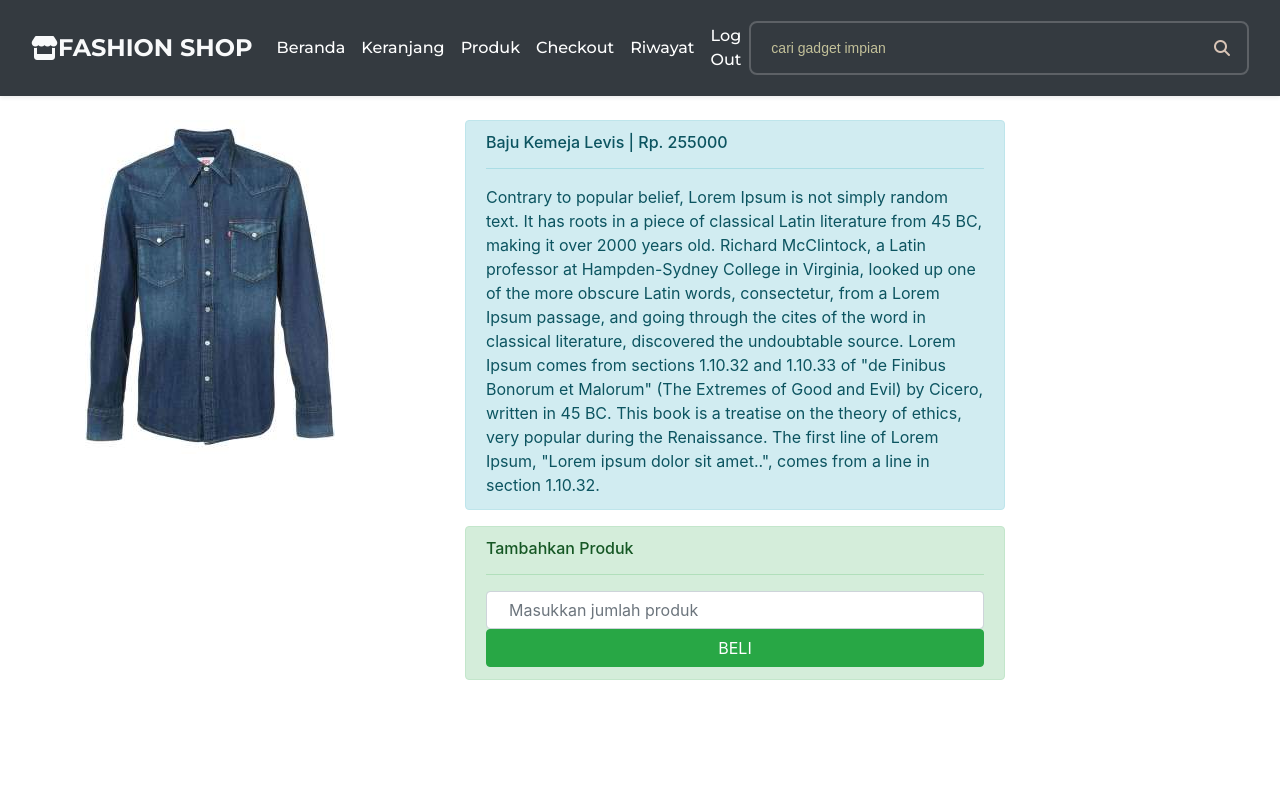
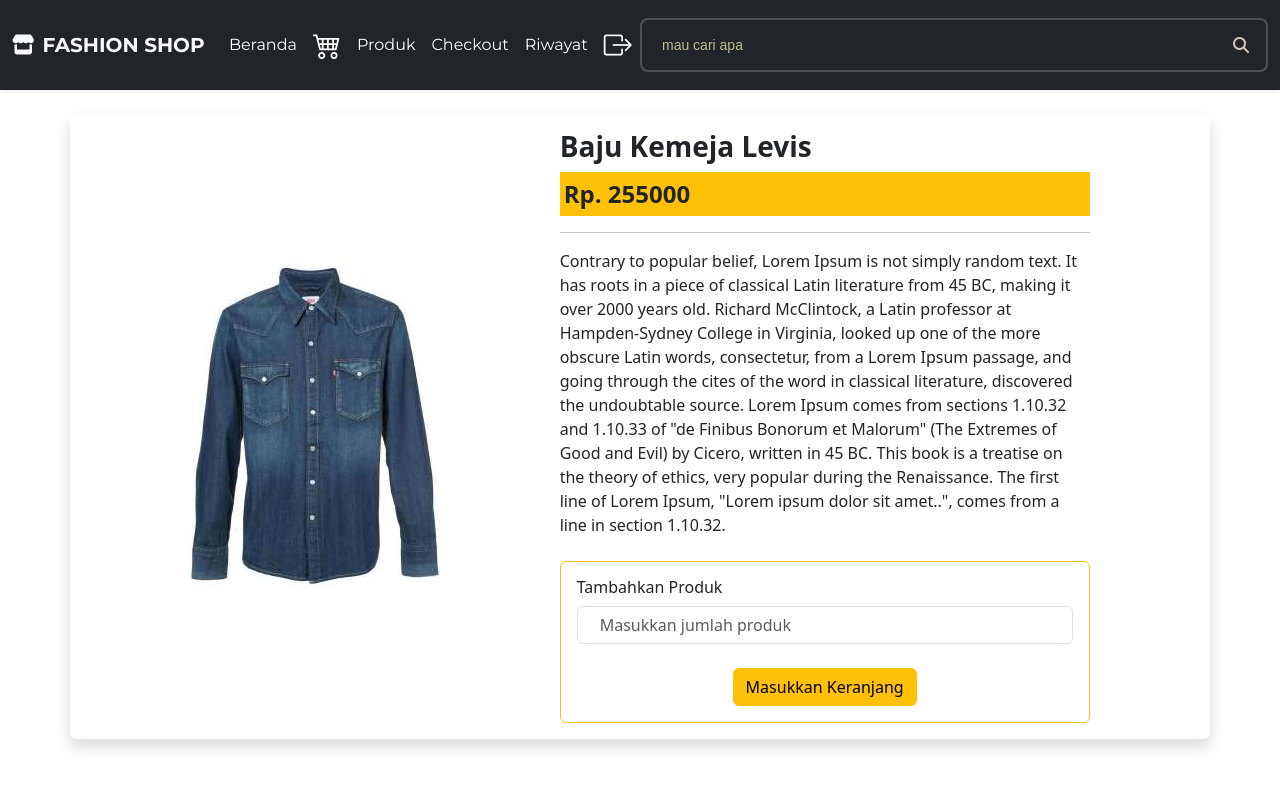
Before and after one commit to MinervaMob/Online-Shop, a PHP site: page /detailproduk.php?id=1 in a window 1280 px wide. Run offline with PHP 8.4, Linux system fonts and the light colour scheme; the visitor is signed in with stand-in values (Sample User, id 1); data comes from the database, SQL or seed files in the repository; some libraries are stand-ins or nearby versions; some web fonts are replaced.

Commit message:
main update

```diff
--- a/detailproduk.php
+++ b/detailproduk.php
@@ -17,10 +17,11 @@
 
     <!-- Bootstrap CSS -->
     <link rel="stylesheet" href="https://stackpath.bootstrapcdn.com/bootstrap/4.2.1/css/bootstrap.min.css" integrity="sha384-GJzZqFGwb1QTTN6wy59ffF1BuGJpLSa9DkKMp0DgiMDm4iYMj70gZWKYbI706tWS" crossorigin="anonymous">
+    <link href="https://cdnjs.cloudflare.com/ajax/libs/font-awesome/6.5.1/css/all.min.css" rel="stylesheet">
+    <link href="https://cdn.jsdelivr.net/npm/bootstrap@5.3.3/dist/css/bootstrap.min.css" rel="stylesheet" integrity="sha384-QWTKZyjpPEjISv5WaRU9OFeRpok6YctnYmDr5pNlyT2bRjXh0JMhjY6hW+ALEwIH" crossorigin="anonymous">
     <link rel="stylesheet" type="text/css" href="admin/css/global.css">
-    <link href="https://cdnjs.cloudflare.com/ajax/libs/font-awesome/6.5.1/css/all.min.css" rel="stylesheet">
     <link rel="stylesheet" href="style.css">
-    <title>SIX-TEE OLSHOP</title>
+    <title>FASHION SHOP</title>
   </head>
  <body>
 
@@ -33,43 +34,35 @@
 <!-- KONTEN -->
 <form method="POST" onsubmit="return validateInput()">
 	<div class="content">
-		<div class="container">
-			<div class="row">
+		<div class="container shadow rounded p-3 d-flex justify-content-center align-items-center w-100">
+			<div class="row w-100 d-flex justify-content-center align-items-center w-100">
 
 				<div class="col-md-4">
 					<img class="img-responsive" src="images/<?= $pecah['foto_produk']; ?>" >
 				</div>
 
 				<div class="col-md-6">
-					<div class="alert alert-info">
-						<h6 class="alert-heading"><?php echo $pecah['nama_produk']; ?> | <?php echo "Rp. ".$pecah['harga_produk']; ?></h6>
+					<div class="">
+						<h6 class="alert-heading font-weight-bold fs-3"><?php echo $pecah['nama_produk']; ?> </h6>
+            <h6 class="fw-bold text-dark bg-warning py-2 px-1 fs-4"><?php echo "Rp. ".$pecah['harga_produk']; ?></h6>
 						<hr>
 						<?php echo $pecah['deskripsi_produk']; ?>
 					</div>
 
-					<div class="alert alert-success">
-						<h6 class="alert-heading">Tambahkan Produk</h6>
-						<hr>
+					<div class="add-product mt-4 p-3 rounded-2 border border-warning">
+						<h6 class="alert-heading text-dark">Tambahkan Produk</h6>
 						<input type="number" min="1" class="form-control" name="jumlah" id="jumlah" placeholder="Masukkan jumlah produk">
             <div>
-						<button class="btn btn-success btn-block" name="beli" type="submit">BELI</button>
+              <div class="text-center">
+              <button class="btn btn-warning mt-4" name="beli" type="submit">Masukkan Keranjang</button>
+              </div>
+
 						</div>
 					</div>
 				</div>
 			</div>
 	</div>
 </form>
-
-<script>
-function validateInput() {
-    const jumlah = document.getElementById('jumlah').value;
-    if (!jumlah || jumlah <= 0) {
-        alert('Jumlah produk harus diisi sebelum melanjutkan.');
-        return false;
-    }
-    return true;
-}
-</script>
 
 <!-- KONTEN -->
 
@@ -84,11 +77,22 @@
 
   ?>
 
+<script>
+function validateInput() {
+    const jumlah = document.getElementById('jumlah').value;
+    if (!jumlah || jumlah <= 0) {
+        alert('Jumlah produk harus diisi sebelum melanjutkan.');
+        return false;
+    }
+    return true;
+}
+</script>
 
     <!-- Optional JavaScript -->
     <!-- jQuery first, then Popper.js, then Bootstrap JS -->
     <script src="https://code.jquery.com/jquery-3.3.1.slim.min.js" integrity="sha384-q8i/X+965DzO0rT7abK41JStQIAqVgRVzpbzo5smXKp4YfRvH+8abtTE1Pi6jizo" crossorigin="anonymous"></script>
     <script src="https://cdnjs.cloudflare.com/ajax/libs/popper.js/1.14.6/umd/popper.min.js" integrity="sha384-wHAiFfRlMFy6i5SRaxvfOCifBUQy1xHdJ/yoi7FRNXMRBu5WHdZYu1hA6ZOblgut" crossorigin="anonymous"></script>
     <script src="https://stackpath.bootstrapcdn.com/bootstrap/4.2.1/js/bootstrap.min.js" integrity="sha384-B0UglyR+jN6CkvvICOB2joaf5I4l3gm9GU6Hc1og6Ls7i6U/mkkaduKaBhlAXv9k" crossorigin="anonymous"></script>
+    <script src="https://cdn.jsdelivr.net/npm/bootstrap@5.3.3/dist/js/bootstrap.bundle.min.js" integrity="sha384-YvpcrYf0tY3lHB60NNkmXc5s9fDVZLESaAA55NDzOxhy9GkcIdslK1eN7N6jIeHz" crossorigin="anonymous"></script>
   </body>
 </html>
--- a/index.php
+++ b/index.php
@@ -16,7 +16,7 @@
     <link href="https://cdnjs.cloudflare.com/ajax/libs/font-awesome/6.5.1/css/all.min.css" rel="stylesheet">
     <link rel="stylesheet" href="style.css">
 
-    <title>SIX-TEE OLSHOP</title>
+    <title>FASHION SHOP</title>
   </head>
 
   <body>
--- a/keranjang.php
+++ b/keranjang.php
@@ -27,7 +27,7 @@
     <link rel="stylesheet" href="https://cdnjs.cloudflare.com/ajax/libs/font-awesome/5.15.4/css/all.min.css" integrity="sha512-dy/1LTTsbG/XO3Xc1G1AB43XYhzZV6ne+lYrAHw3FvnkxwNiY+gY4bObAqFwl+VLoN+p2O/rLsDB4u9hE+ztKg==" crossorigin="anonymous" referrerpolicy="no-referrer" />
     <link href="https://cdnjs.cloudflare.com/ajax/libs/font-awesome/6.5.1/css/all.min.css" rel="stylesheet">
     <link rel="stylesheet" href="style.css">
-    <title>SIX-TEE OLSHOP</title>
+    <title>FASHION SHOP</title>
   </head>
   <body>
 
--- a/navbar.php
+++ b/navbar.php
@@ -1,3 +1,6 @@
+<link rel="stylesheet" href="https://cdn.jsdelivr.net/npm/bootstrap-icons@1.11.3/font/bootstrap-icons.min.css">
+<link href="https://cdn.jsdelivr.net/npm/bootstrap@5.3.3/dist/css/bootstrap.min.css" rel="stylesheet" integrity="sha384-QWTKZyjpPEjISv5WaRU9OFeRpok6YctnYmDr5pNlyT2bRjXh0JMhjY6hW+ALEwIH" crossorigin="anonymous">
+
 <nav class="navbar navbar-expand-lg navbar-dark bg-dark shadow-sm py-3 sticky-top">
     <div class="container-fluid">
         <a class="navbar-brand d-flex align-items-center" href="#">
@@ -14,7 +17,8 @@
                     <a class="nav-link text-white" href="index.php">Beranda</a>
                 </li>
                 <li class="nav-item">
-                    <a class="nav-link text-white" href="keranjang.php">Keranjang</a>
+                    <a class="nav-link text-white fs-3" href="keranjang.php"><i class="bi bi-cart4"></i>
+                    </a>
                 </li>
                 <li class="nav-item">
                     <a class="nav-link text-white" href="produk.php">Produk</a>
@@ -27,11 +31,13 @@
                         <a class="nav-link text-white" href="riwayat.php">Riwayat</a>
                     </li>
                     <li class="nav-item">
-                        <a class="nav-link text-white" href="logout.php">Log Out</a>
+                        <a class="nav-link text-white fs-3 fw-bold" href="logout.php"><i class="bi bi-box-arrow-right"></i>
+                        </a>
                     </li>
                 <?php else: ?>
                     <li class="nav-item">
-                        <a class="nav-link text-white" href="login.php">Login</a>
+                        <a class="nav-link text-white fs-3" href="login.php"><i class="bi bi-box-arrow-in-right"></i>
+                        </a>
                     </li>
                 <?php endif ?>
             </ul>
@@ -39,8 +45,10 @@
 
         <!-- Search bar -->
         <form action="produk.php" method="get" class="d-flex search-bar">
-            <input type="text" placeholder="cari gadget impian" name="keyword" autocomplete="off">
+            <input type="text" placeholder="mau cari apa" name="keyword" autocomplete="off">
             <button type="submit"><i class="fa-solid fa-magnifying-glass" style="color: #D8C4B6;"></i></button>
         </form>
     </div>
 </nav>
+
+<script src="https://cdn.jsdelivr.net/npm/bootstrap@5.3.3/dist/js/bootstrap.bundle.min.js" integrity="sha384-YvpcrYf0tY3lHB60NNkmXc5s9fDVZLESaAA55NDzOxhy9GkcIdslK1eN7N6jIeHz" crossorigin="anonymous"></script>
--- a/style.css
+++ b/style.css
@@ -34,9 +34,6 @@
   .navbar-nav .nav-link:hover {
     color: #ffc107; /* Warna hover */
   }
-
-
-
 
   .navbar-brand {
     font-size: 1.5rem;
@@ -97,7 +94,6 @@
     background: rgba(75, 162, 255, 0);
     cursor: pointer;
   }
-
 
 /* Responsive Adjustments */
 @media (max-width: 991px) {
```
Also changed, not shown: admin/css/global.css (+6 -6 lines), admin/pembelian.php (+8 -19 lines), checkout.php (+34 -21 lines), foto_bukti/20241226115604digital_mountain-wallpaper-3840x2160.jpg (added), foto_bukti/20241226115851digital_mountain-wallpaper-3840x2160.jpg (added), foto_bukti/20241226115947fuji-2560x1440-4k-hd-wallpaper-sakura-river-japan-travel-tourism-10327.jpg (added).
